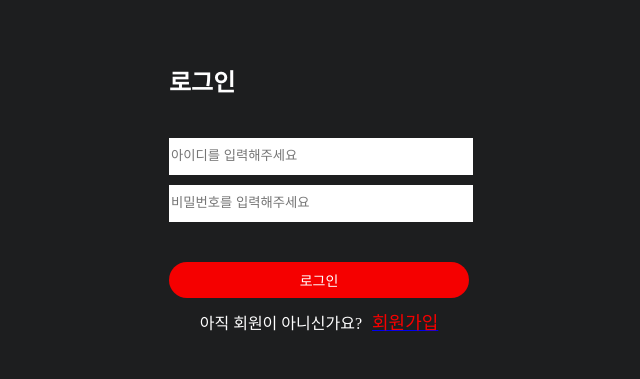
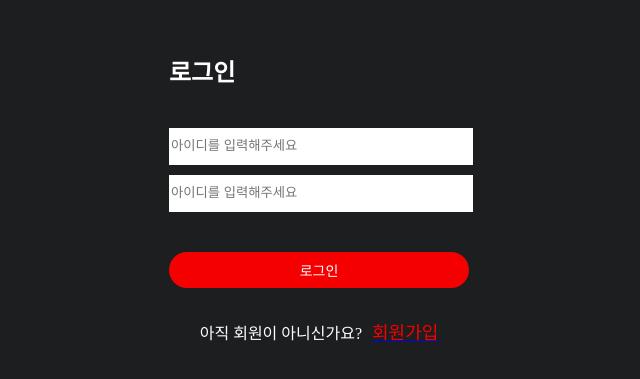
Before and after one commit to Hae-Rong-E-s/HaeLog-FE, a React (Create React App) app: page /login in a window 1280 px wide. Shown: the part 211-590 px from the top of the page, without its empty margins (321-961 px from the left). Built offline with nearby package versions, Linux system fonts and the light colour scheme; no server answers; a web font is replaced by a local one.

Commit message:
refactor : 로그인 페이지 input 분리

```diff
--- a/src/components/login/LoginForm.js
+++ b/src/components/login/LoginForm.js
@@ -1,7 +1,5 @@
 import React, { useEffect } from "react";
 import styled from "styled-components";
-import Button from "../elem/Button";
-// import { postLogin } from "../../core/api/login/queries";
 import { useNavigate } from "react-router-dom";
 import { useDispatch, useSelector } from "react-redux";
 import {
@@ -9,6 +7,8 @@ import {
   initializeForm,
   __postLogin,
 } from "../../redux/modules/loginSlice";
+import Button from "../elem/Button";
+import LoginInput from "./LoginInput";
 
 const LoginForm = () => {
   const dispatch = useDispatch();
@@ -16,16 +16,13 @@ const LoginForm = () => {
   const { form } = useSelector(({ login }) => ({
     form: login.login,
   }));
-  // const result = useSelector(({ login }) => login.result);
-  // const nickname = useSelector(({ login }) => login.nickname);
-  // console.log(nickname);
 
   // 컴포넌트가 처음 렌더링 될 때 form 초기화
   useEffect(() => {
     dispatch(initializeForm("login"));
   }, [dispatch]);
 
-  // input값 수정
+  // input값
   const onChangeInputHandler = (e) => {
     const { name, value } = e.target;
     dispatch(
@@ -52,24 +49,20 @@ const LoginForm = () => {
   return (
     <div>
       <FormContainer>
-        <ButtonContainer></ButtonContainer>
         <form>
-          <input
-            //name id로 쓸지 확인
+          <LoginInput
             name="loginId"
-            autoComplete="username"
             value={form.loginId}
-            onChange={onChangeInputHandler}
+            onChangeInputHandler={onChangeInputHandler}
             placeholder="아이디를 입력해주세요"
-          ></input>
-          <input
+          />
+          <LoginInput
             name="password"
             type="password"
-            autoComplete="new-password"
             value={form.password}
-            onChange={onChangeInputHandler}
-            placeholder="비밀번호를 입력해주세요"
-          ></input>
+            onChangeInputHandler={onChangeInputHandler}
+            placeholder="아이디를 입력해주세요"
+          />
           <Button
             width="100%"
             margin="40px 0 0 0"
@@ -88,26 +81,6 @@ const FormContainer = styled.div`
   display: flex;
   flex-direction: column;
   align-items: center;
-  form {
-    input {
-      width: 100%;
-      padding: 10px 2px;
-      border-left-width: 0;
-      border-right-width: 0;
-      border-top-width: 0;
-      border-bottom: solid 2px white;
-      margin: 10px 0 0 0;
-      &:focus {
-        outline: none;
-      }
-    }
-  }
-`;
-
-const ButtonContainer = styled.div`
-  width: 100%;
-  display: flex;
-  justify-content: end;
 `;
 
 export default LoginForm;
--- /dev/null
+++ b/src/components/login/LoginInput.js
@@ -0,0 +1,35 @@
+import React from "react";
+import styled from "styled-components";
+
+const LoginInput = ({
+  name,
+  value,
+  type,
+  onChangeInputHandler,
+  placeholder,
+}) => {
+  return (
+    <Input
+      name={name}
+      type={type}
+      value={value}
+      onChange={onChangeInputHandler}
+      placeholder={placeholder}
+    ></Input>
+  );
+};
+
+const Input = styled.input`
+  width: 100%;
+  padding: 10px 2px;
+  border-left-width: 0;
+  border-right-width: 0;
+  border-top-width: 0;
+  border-bottom: solid 2px white;
+  margin: 10px 0 0 0;
+  &:focus {
+    outline: none;
+  }
+`;
+
+export default LoginInput;
--- a/src/pages/Login.js
+++ b/src/pages/Login.js
@@ -2,14 +2,28 @@ import React from "react";
 import { Link } from "react-router-dom";
 import styled from "styled-components";
 import LoginForm from "../components/login/LoginForm";
-import LinkOAuth from "../components/login/LinkOAuth";
+import FullCenterContainer from "../components/elem/FullCenterContainer";
 
-const Container = styled.div`
-  height: 100vh;
-  display: flex;
-  justify-content: center;
-  align-items: center;
-`;
+const Login = () => {
+  return (
+    <FullCenterContainer>
+      <LoginContainer>
+        <h2>로그인</h2>
+        <LoginForm />
+        <LinkContainer>
+          {/* <h5>소셜 계정으로 로그인</h5>
+          <LinkOAuth /> */}
+          <div>
+            아직 회원이 아니신가요?
+            <Link to={"/signup"}>
+              <LinkSignUp>회원가입</LinkSignUp>
+            </Link>
+          </div>
+        </LinkContainer>
+      </LoginContainer>
+    </FullCenterContainer>
+  );
+};
 
 const LoginContainer = styled.div`
   width: 300px;
@@ -26,7 +40,7 @@ const LinkContainer = styled.div`
   display: flex;
   align-items: center;
   flex-direction: column;
-  margin-top: 10px;
+  margin-top: 30px;
   h5 {
     margin-top: 30px;
     font-size: 17px;
@@ -45,25 +59,4 @@ const LinkSignUp = styled.div`
   }
 `;
 
-const Login = () => {
-  return (
-    <Container>
-      <LoginContainer>
-        <h2>로그인</h2>
-        <LoginForm />
-        <LinkContainer>
-          {/* <h5>소셜 계정으로 로그인</h5>
-          <LinkOAuth /> */}
-          <div>
-            아직 회원이 아니신가요?
-            <Link to={"/signup"}>
-              <LinkSignUp>회원가입</LinkSignUp>
-            </Link>
-          </div>
-        </LinkContainer>
-      </LoginContainer>
-    </Container>
-  );
-};
-
 export default Login;
--- a/src/redux/modules/loginSlice.js
+++ b/src/redux/modules/loginSlice.js
@@ -39,7 +39,10 @@ const loginSlice = createSlice({
     },
     initializeForm: (state, { payload: { form } }) => ({
       ...state,
-      [form]: initialState[form],
+      [form]: {
+        loginId: "",
+        password: "",
+      },
     }),
   },
   extraReducers: {
```
